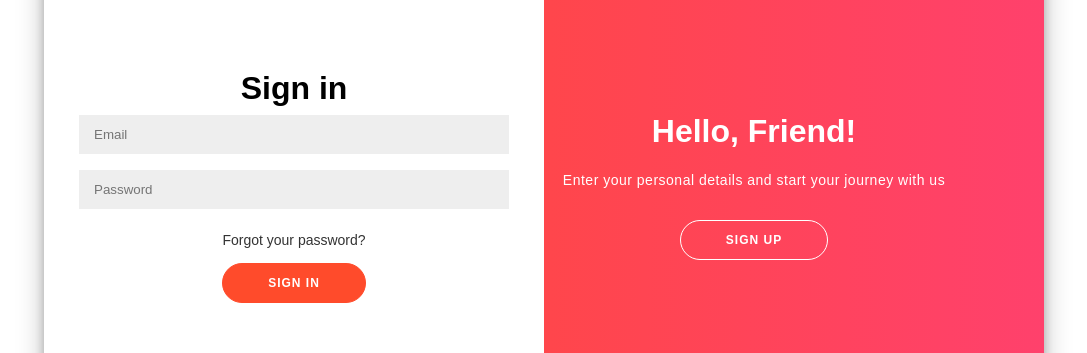
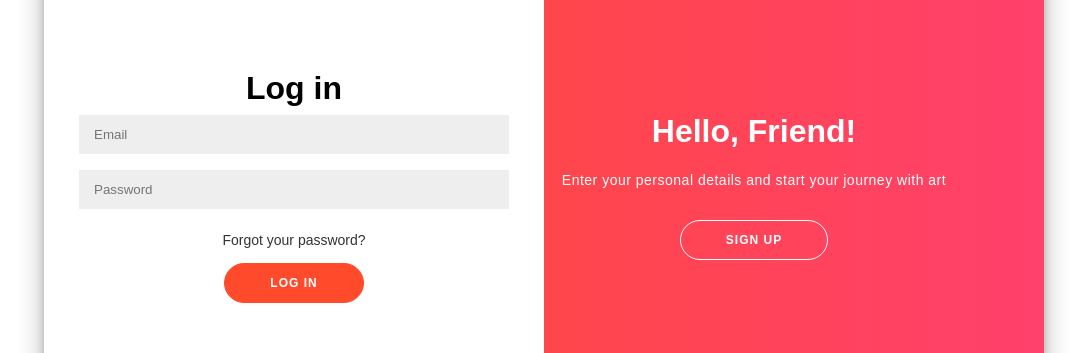
Before and after one commit to migeroreloaded/art-gallery, a React (Create React App) app in the folder client/: page / in a window 1280 px wide. Shown: the part 172-525 px from the top of the page, without its empty margins (96-1183 px from the left). Built offline with nearby package versions, Linux system fonts and the light colour scheme.

Commit message:
changes nini nini

```diff
--- a/client/src/components/LoginPage.js
+++ b/client/src/components/LoginPage.js
@@ -19,11 +19,11 @@ const LoginPage = ({ signIn, toggle }) => (
   <Container>
     <SignInContainer signinIn={signIn}>
       <Form>
-        <Title>Sign in</Title>
+        <Title>Log in</Title>
         <Input type='email' placeholder='Email' />
         <Input type='password' placeholder='Password' />
         <Anchor href='#'>Forgot your password?</Anchor>
-        <Button>Sign In</Button>
+        <Button>Log In</Button>
       </Form>
     </SignInContainer>
 
@@ -42,7 +42,7 @@ const LoginPage = ({ signIn, toggle }) => (
         <RightOverlayPanel signinIn={signIn}>
           <Title>Hello, Friend!</Title>
           <Paragraph>
-            Enter your personal details and start your journey with us
+            Enter your personal details and start your journey with art
           </Paragraph>
           <GhostButton onClick={() => toggle(false)}>
             Sign Up
--- a/client/src/components/RegisterPage.js
+++ b/client/src/components/RegisterPage.js
@@ -34,7 +34,7 @@ const RegisterPage = ({ signIn, toggle }) => (
             To keep connected with us please login with your personal info
           </Paragraph>
           <GhostButton onClick={() => toggle(true)}>
-            Sign In
+            LOG IN
           </GhostButton>
         </LeftOverlayPanel>
 
```
